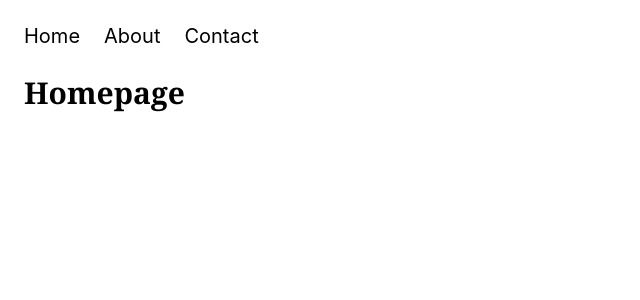
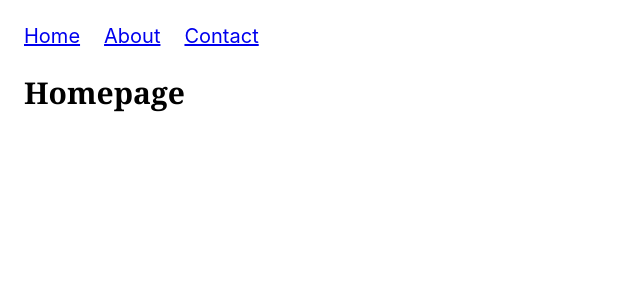
Before and after one commit to andrade-bruno/dogsgram-nextjs, a Next.js app: page / in a window 1280 px wide. Shown: the top 300 px of the page, without its empty margins (0-640 px from the left). Built offline with nearby package versions, Linux system fonts and the light colour scheme.

Commit message:
feat: use link at menu component

```diff
--- a/src/components/menu.tsx
+++ b/src/components/menu.tsx
@@ -1,9 +1,11 @@
+import Link from "next/link";
+
 export default function Menu() {
 	return (
 		<ul className="menu">
-			<li>Home</li>
-			<li>About</li>
-			<li>Contact</li>
+			<li><Link href="/">Home</Link></li>
+			<li><Link href="/about" prefetch>About</Link></li>
+			<li><Link href="/contact">Contact</Link></li>
 		</ul>
 	)
 }
```
